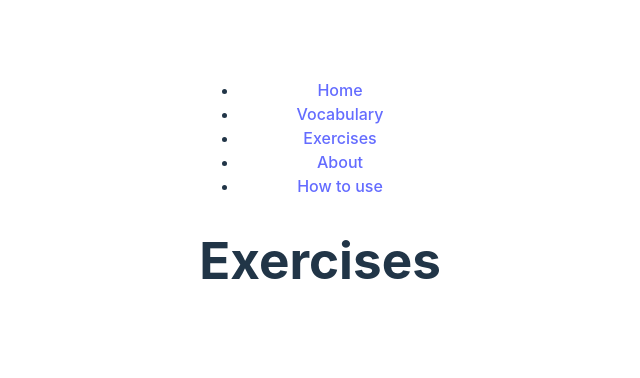
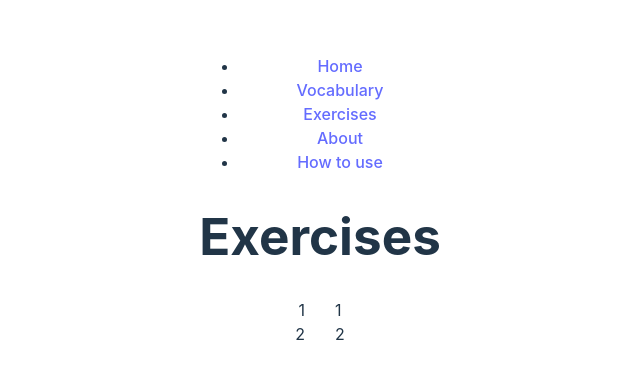
Before and after one commit to EsFrost/dictio, a React (Vite) app: page /exercises in a window 1280 px wide. Shown: the part 208-586 px from the top of the page, without its empty margins (320-960 px from the left). Built offline with nearby package versions, Linux system fonts and the light colour scheme.

Commit message:
Exercise one draft

```diff
--- a/src/App.css
+++ b/src/App.css
@@ -49,3 +49,30 @@
   white-space: nowrap;
   width: 1px;
 }
+
+#bubbleOne, #bubbleA {
+  width: 30px;
+  height: auto;
+  border: 1px solid black;
+  background-color: lightpink;
+  color: black;
+  display: inline-block;
+  cursor: pointer;
+}
+
+#bubbleOne:hover, #bubbleA:hover {
+  background-color: pink;
+}
+
+#bubbleOne:active, #bubbleA:active {
+  background-color: red;
+}
+
+.dataRow {
+  display: flex;
+  justify-content: center;
+}
+
+.wordCol, .translateCol {
+  margin: 0 15px;
+}
--- /dev/null
+++ b/src/modules/ExerciseOne.jsx
@@ -0,0 +1,49 @@
+import { useState } from 'react'
+import Axios from 'axios'
+import { v4 as uuidv4 } from 'uuid'
+
+/*
+const [example, setExample] = useState([])
+
+const handleClickEvent = (e) => {
+    const el = e.target
+    if (el.className === 'columnWord') {
+        setExample(val => [...val, el.innerHTML])
+    }
+}
+
+const checkValues = () => {
+    if (example.length !== 0) {
+        console.log(example)
+    }
+}
+
+<div className='rowOne'>
+    <div className='columnWord' id='bubbleOne' onClick={handleClickEvent}>1</div>
+    <div className='columnTranslate' id='bubbleA' onClick={handleClickEvent}>2</div>
+</div>
+
+<div>
+    <button onClick={checkValues}>Check values</button>
+</div>
+*/
+
+const ExerciseOne = () => {
+    const originalArray = [{'word': '1', 'translate': '1'}, {'word': '2', 'translate': '2'}]
+
+    return (
+        <>
+        {originalArray.map((item, i = 0) => {
+            i++
+            return (
+                <div key={uuidv4()} className='dataRow'>
+                    <div key={uuidv4()} className='wordCol' id={`word${i}`}>{item.word}</div>
+                    <div key={uuidv4()} className='translateCol' id={`translate${i}`}>{item.translate}</div>
+                </div>
+            )
+        })}
+        </>
+    )
+}
+
+export default ExerciseOne;
--- a/src/pages/Exercises.jsx
+++ b/src/pages/Exercises.jsx
@@ -1,5 +1,12 @@
+import ExerciseOne from '../modules/ExerciseOne'
+
 const Exercises = () => {
-    return <h1>Exercises</h1>
+    return (
+        <>
+            <h1>Exercises</h1>
+            <ExerciseOne />
+        </>
+    )
 }
 
 export default Exercises
```
Also changed, not shown: src/modules/ExampleAdmin.jsx (+0 -17 lines).
